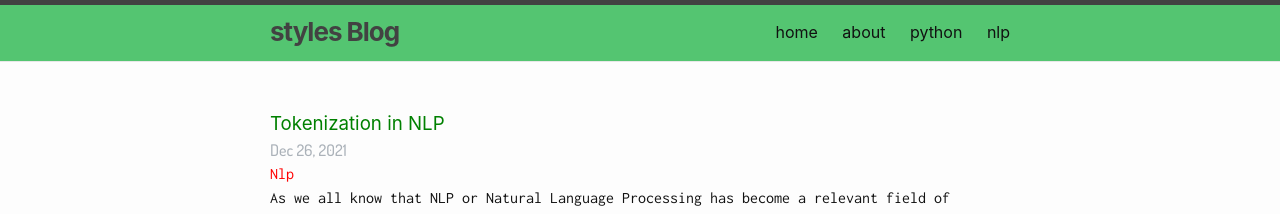
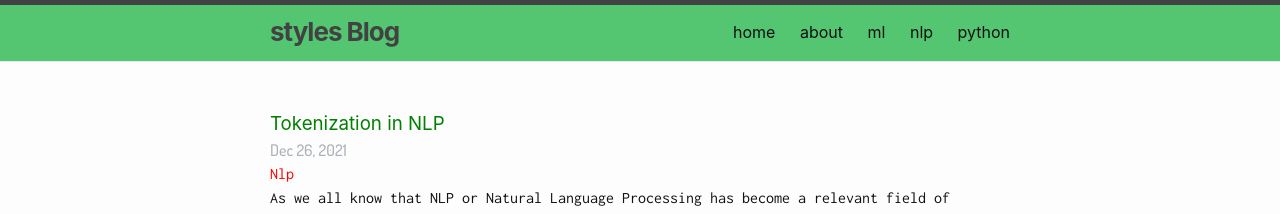
Before and after one commit to styles3544/Blog, a Jekyll site: the page built from index.html, in a window 1280 px wide. Shown: the top 214 px of the page. Built offline with Jekyll 4.4.1, drawn with Linux system fonts in a browser that asks for light colours.

Commit message:
added ml sec

```diff
--- a/_config.yml
+++ b/_config.yml
@@ -37,6 +37,9 @@
   nlp:
     output: true
     permalink: /nlp/:name/
+  ml:
+    output: true
+    permalink: /ml/:name/
 
 permalink: pretty
 
--- a/_layouts/default.html
+++ b/_layouts/default.html
@@ -77,8 +77,10 @@
                 <div class="trigger">
                     <a class="page-link" href="{{ site.baseurl }}/">home</a>
                     <a class="page-link" href="{{ site.baseurl }}/about/">about</a>
+                    <a class="page-link" href="{{ site.baseurl }}/ml/">ml</a>
+                    <a class="page-link" href="{{ site.baseurl }}/nlp/">nlp</a>
                     <a class="page-link" href="{{ site.baseurl }}/python/">python</a>
-                    <a class="page-link" href="{{ site.baseurl }}/nlp/">nlp</a>
+
 
 
 
--- a/index.html
+++ b/index.html
@@ -22,6 +22,25 @@
                 </p>
                 <p id="para">
                     {{ post.content | strip_html | truncatewords: 35 }}
+                </p>
+            </li>
+            {% endfor %}
+            {%- endif -%}
+
+            {%- if site.ml.size > 0 -%}
+
+            {% for ml in site.ml reversed limit:10 %}
+            <li class="post-container">
+            <li>
+                <a href="{{ ml.url | prepend: site.baseurl }}">
+                    <h3>{{ ml.name}}</h3>
+                </a>
+                <span class="date">{{ ml.date | date: "%b %-d, %Y" }}</span>
+                <p class="categories">
+                    {{ ml.categories | join: ', ' }}
+                </p>
+                <p id="para">
+                    {{ ml.content | markdownify | strip_html | truncatewords: 35  }}
                 </p>
             </li>
             {% endfor %}
```
